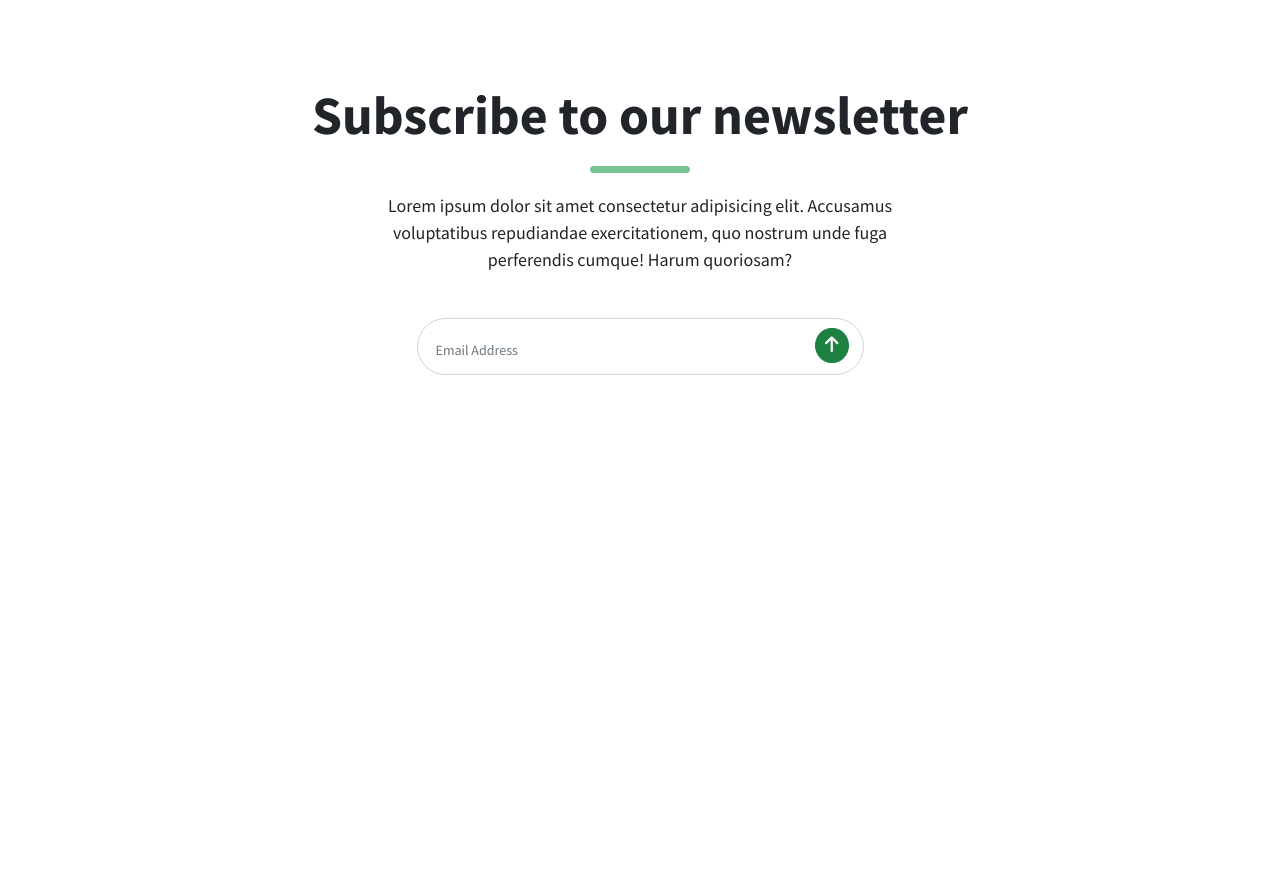
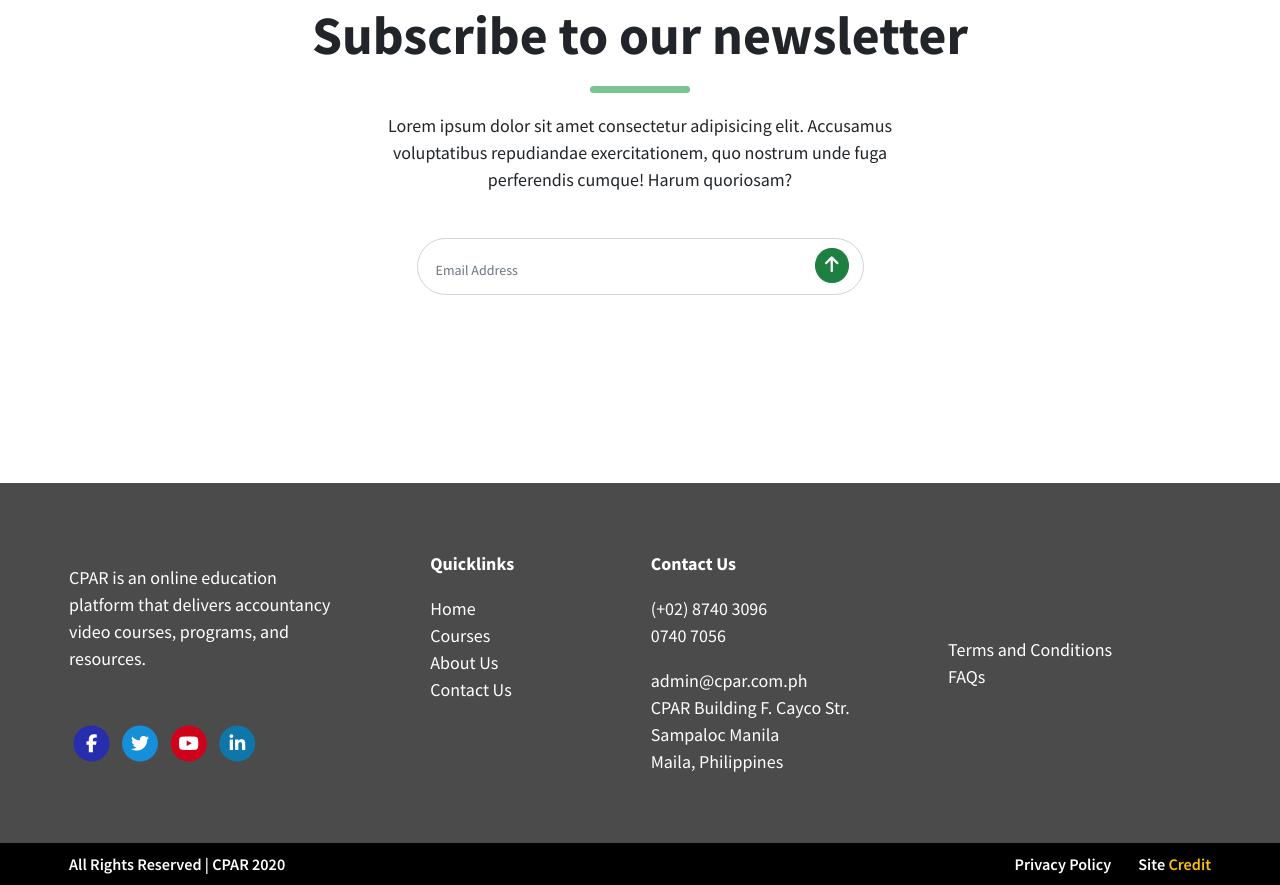
Before and after one commit to perezjoyce/facebook-chat-test, a website: page home.html in a window 1280 px wide. Shown: the part 5967-6852 px from the top of the page. Before the commit the page ends 6530 px from the top, so only its background shows below. Drawn offline with nearby package versions, Linux system fonts and the light colour scheme.

Commit message:
done with footer layout

```diff
--- a/assets/css/main.scss
+++ b/assets/css/main.scss
@@ -371,6 +371,36 @@ h1 {
   right: 15px;
 }
 
+footer p,
+footer a {
+  color: #fff;
+}
+
+footer .social-media-links {
+  span.fa-stack:first-child > .fa-circle {
+    color: #272eae !important;
+  }
+  span.fa-stack:nth-child(2) > .fa-circle {
+    color: #1590d8 !important;
+  }
+  span.fa-stack:nth-child(3) > .fa-circle {
+    color: #d0021b !important;
+  }
+  span.fa-stack:last-child > .fa-circle {
+    color: #0e76a8 !important;
+  }
+}
+
+footer .row:nth-child(2) {
+  p,
+  a,
+  span {
+    font-size: 0.9rem;
+    font-weight: 600;
+    color: #fff;
+  }
+}
+
 // Medium devices (tablets, 768px and up)
 @media (min-width: 768px) {
 }
@@ -379,7 +409,8 @@ h1 {
 @media (min-width: 992px) {
   #pricing,
   #schedules,
-  #testimonial {
+  #testimonial,
+  footer {
     height: 100vh;
     padding-left: 7rem;
     padding-right: 7rem;
@@ -390,6 +421,7 @@ h1 {
   }
 
   #testimonial {
+    height: 90vh;
     margin-top: 15rem;
   }
 
@@ -398,7 +430,7 @@ h1 {
   }
 
   footer {
-    height: 40vh;
+    height: 45vh !important;
   }
 }
 
--- a/home.html
+++ b/home.html
@@ -411,9 +411,77 @@
         </div>
     </div>
 
+    <footer class="container-fluid">
+        <div class="row bg-black-70 px-5 h-100 d-flex align-items-center">
+            <div class="col col-12 col-lg-3 d-flex flex-column align-items-start">
+                <p class="mb-5">CPAR is an online education platform that delivers accountancy video courses, programs, and resources.</p>
+
+                <div class="social-media-links">
+                    <span class="fa-stack fa-md">
+                        <i class="fa fa-circle fa-stack-2x"></i>
+                        <i class="fab fa-facebook-f fa-stack-1x fa-inverse"></i>
+                    </span>
+                    <span class="fa-stack fa-md">
+                        <i class="fa fa-circle fa-stack-2x"></i>
+                        <i class="fab fa-twitter fa-stack-1x fa-inverse"></i>
+                    </span>
+                    <span class="fa-stack fa-md">
+                        <i class="fa fa-circle fa-stack-2x"></i>
+                        <i class="fab fa-youtube fa-stack-1x fa-inverse"></i>
+                    </span>
+                    <span class="fa-stack fa-md">
+                        <i class="fa fa-circle fa-stack-2x"></i>
+                        <i class="fab fa-linkedin-in fa-stack-1x fa-inverse"></i>
+                    </span>
+                </div>
+            </div>
+            <div class="col col-12 col-lg-6 d-flex flex-row align-items-start justify-content-around">
+                <div>
+                    <p class="font-weight-bold">Quicklinks</p>
+                    <ul type="none" class="pl-0">
+                        <li><a href="#home">Home</a></li>
+                        <li><a href="#courses">Courses</a></li>
+                        <li><a href="#about">About Us</a></li>
+                        <li><a href="#contact">Contact Us</a></li>
+                    </ul>
+                </div>
+                <div>
+                    <p class="font-weight-bold">Contact Us</p>
+                    <ul type="none" class="pl-0 mb-0">
+                        <li>
+                            <p class="mb-0">(+02) 8740 3096</p>
+                            <p>0740 7056</p>
+                        </li>
+                        <li>
+                            <p class="mb-0">admin@cpar.com.ph</p>
+                        </li>
+                        <li>
+                            <p class="mb-0">CPAR Building F. Cayco Str.</p>
+                            <p class="mb-0">Sampaloc Manila</p>
+                            <p class="mb-0">Maila, Philippines</p>
+                        </li>
+                    </ul>
+                </div>
+            </div>
+            <div class="col col-12 col-lg-3 d-flex flex-column align-items-start">
+                <a href="#">Terms and Conditions</a>
+                <a href="#">FAQs</a>
+            </div>
+        </div>
+        <div class="row bg-black py-2 px-5">
+            <div class="col col-12 col-md-6 d-flex justify-content-start align-items-center">
+                <p class="mb-0">All Rights Reserved | CPAR 2020</p>
+            </div>
+            <div class="col col-12 col-md-6 d-flex justify-content-end align-items-center">
+                <a href="#" class="pr-4">Privacy Policy</a>
+                <a href="#">Site <span class="text-warning">Credit</span></a>
+            </div>
+        </div>
+    </footer>
+
 
     <!-- jQuery first, then Popper.js, then Bootstrap JS -->
-    <script src="https://code.jquery.com/jquery-3.5.1.slim.min.js" integrity="sha384-DfXdz2htPH0lsSSs5nCTpuj/zy4C+OGpamoFVy38MVBnE+IbbVYUew+OrCXaRkfj" crossorigin="anonymous"></script>
+    <script src=" https://code.jquery.com/jquery-3.5.1.slim.min.js" integrity="sha384-DfXdz2htPH0lsSSs5nCTpuj/zy4C+OGpamoFVy38MVBnE+IbbVYUew+OrCXaRkfj" crossorigin="anonymous"></script>
     <script src="https://cdn.jsdelivr.net/npm/popper.js@1.16.1/dist/umd/popper.min.js" integrity="sha384-9/reFTGAW83EW2RDu2S0VKaIzap3H66lZH81PoYlFhbGU+6BZp6G7niu735Sk7lN" crossorigin="anonymous"></script>
     <script src="https://stackpath.bootstrapcdn.com/bootstrap/4.5.2/js/bootstrap.min.js" integrity="sha384-B4gt1jrGC7Jh4AgTPSdUtOBvfO8shuf57BaghqFfPlYxofvL8/KUEfYiJOMMV+rV" crossorigin="anonymous"></script>
     <script src="./assets/js/script.js"></script>
```
Also changed, not shown: assets/css/main.css, 1 other file.
